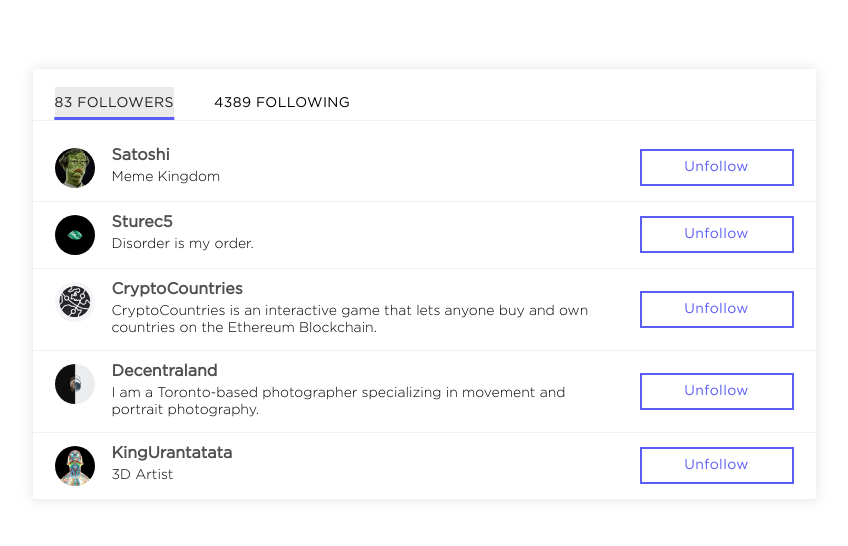
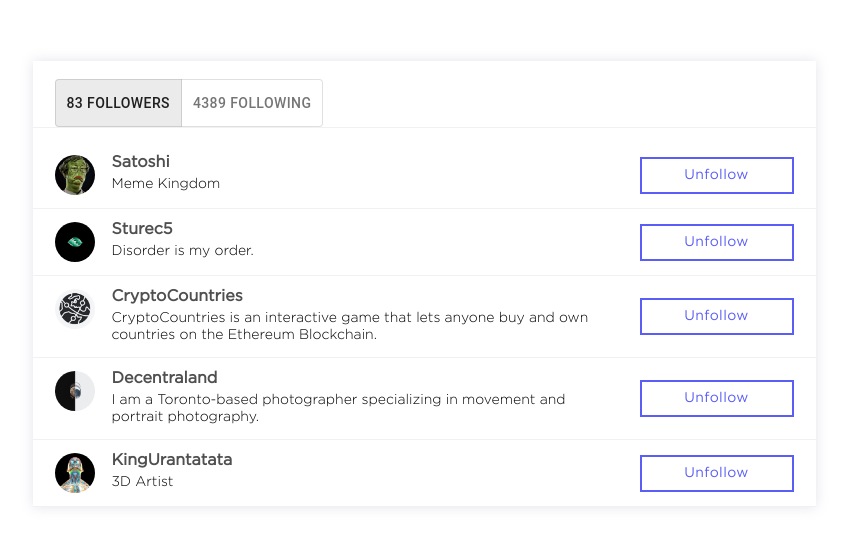
Before and after one commit to khozhainov-aleksandr/My-project__follower-card, a Next.js app: page / in a window 1280 px wide. Shown: the part 116-662 px from the top of the page, without its empty margins (216-1064 px from the left). Built offline with nearby package versions, Linux system fonts and the light colour scheme.

Commit message:
update tog and ava

```diff
--- a/components/FollowToggle/FollowToggle.scss
+++ b/components/FollowToggle/FollowToggle.scss
@@ -1,7 +1,7 @@
 @import '../../styles/variables';
 @import '../../styles/mixins';
 
-.mainToggle {
+.mainToggle.MuiToggleButton-root.MuiToggleButton-sizeMedium {
   display: flex;
   column-gap: 40px;
 
--- a/components/User/User.module.scss
+++ b/components/User/User.module.scss
@@ -16,7 +16,7 @@
   column-gap: 17px;
 }
 
-.avatar img.avatar {
+.avatar.MuiAvatar-root.MuiAvatar-circular {
   height: 67px;
   width: 67px;
   border-radius: 0;
```
